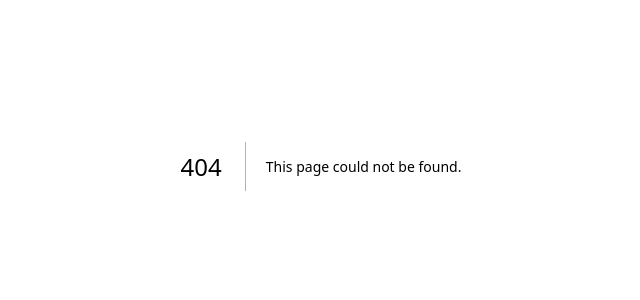
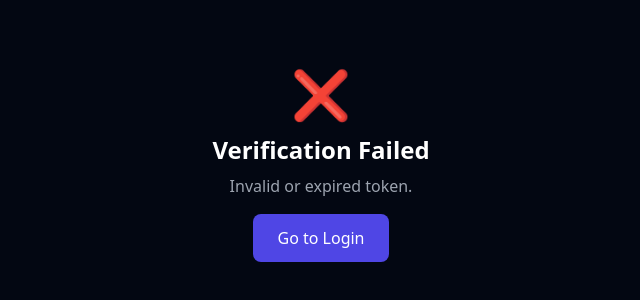
Before and after one commit to dacexyai/Dacexy-frontend, a Next.js app: page /verify-email in a window 1280 px wide. Before the commit this address had no page. Shown: the part 234-534 px from the top of the page, without its empty margins (319-959 px from the left). Built offline with nearby package versions, Linux system fonts and the light colour scheme; no server answers.

Commit message:
Implement email verification page

```diff
--- /dev/null
+++ b/src/app/verify-email/page.tsx
@@ -0,0 +1,50 @@
+
+
+"use client";
+import { useEffect, useState } from "react";
+import { useSearchParams, useRouter } from "next/navigation";
+import { auth } from "@/lib/api";
+
+export default function VerifyEmailPage() {
+  const searchParams = useSearchParams();
+  const router = useRouter();
+  const [status, setStatus] = useState<"loading" | "success" | "error">("loading");
+
+  useEffect(() => {
+    const token = searchParams.get("token");
+    if (!token) { setStatus("error"); return; }
+    auth.verifyEmail(token)
+      .then(() => { setStatus("success"); setTimeout(() => router.push("/login"), 3000); })
+      .catch(() => setStatus("error"));
+  }, []);
+
+  return (
+    <div className="min-h-screen bg-gray-950 flex items-center justify-center px-4">
+      <div className="text-center">
+        {status === "loading" && (
+          <>
+            <div className="text-5xl mb-4">⏳</div>
+            <h1 className="text-2xl font-bold text-white">Verifying your email...</h1>
+          </>
+        )}
+        {status === "success" && (
+          <>
+            <div className="text-5xl mb-4">✅</div>
+            <h1 className="text-2xl font-bold text-white">Email Verified!</h1>
+            <p className="text-gray-400 mt-2">Redirecting to login...</p>
+          </>
+        )}
+        {status === "error" && (
+          <>
+            <div className="text-5xl mb-4">❌</div>
+            <h1 className="text-2xl font-bold text-white">Verification Failed</h1>
+            <p className="text-gray-400 mt-2">Invalid or expired token.</p>
+            <button onClick={() => router.push("/login")} className="mt-4 px-6 py-3 bg-indigo-600 text-white rounded-lg">
+              Go to Login
+            </button>
+          </>
+        )}
+      </div>
+    </div>
+  );
+}
```
